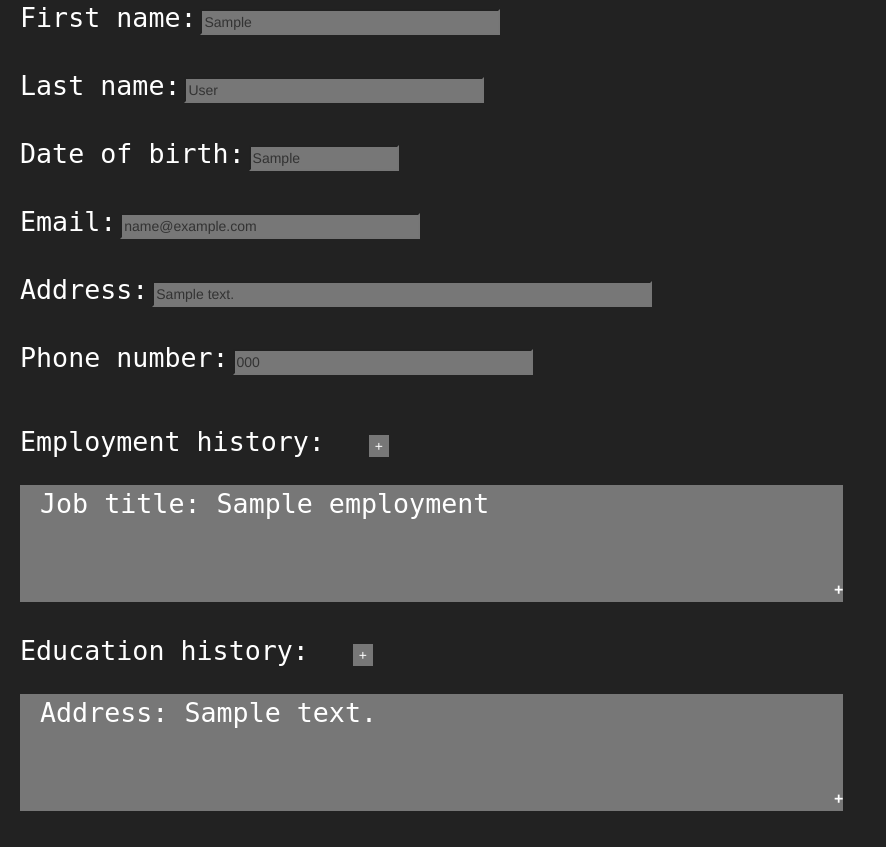
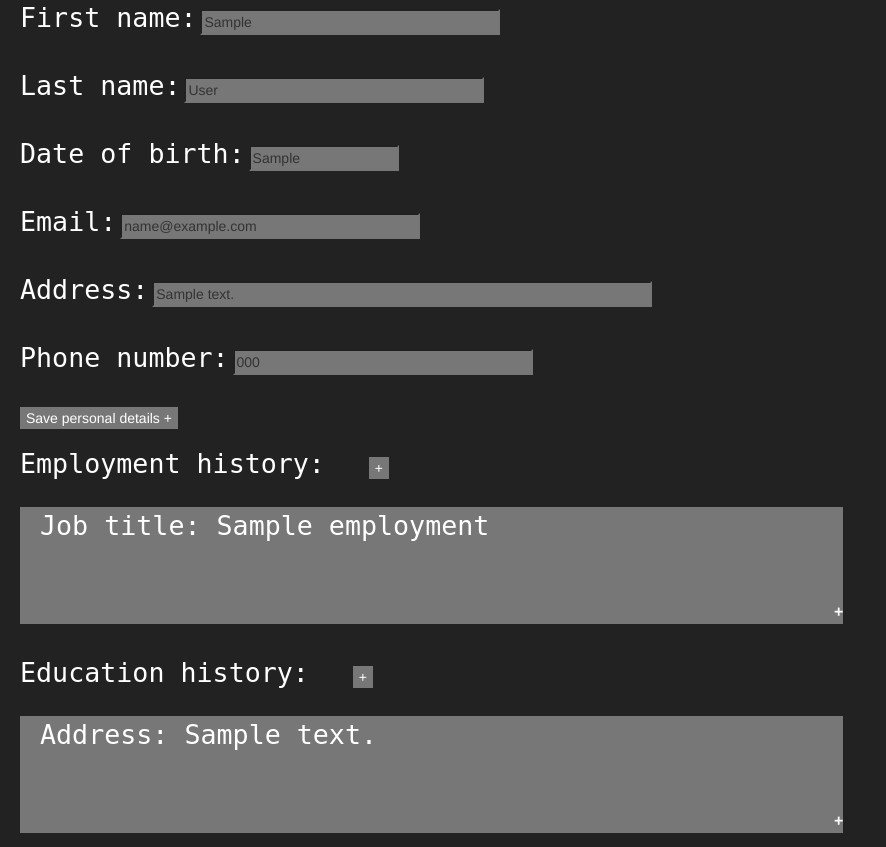
Before and after one commit to TerrifiedOrc/my-first-blog, a Django app: page /cv in a window 1280 px wide. Shown: the part 145-992 px from the top of the page, without its empty margins (0-886 px from the left). Before the commit the page ends 956 px from the top, so only its background shows below. Run offline with Django 3.2, Linux system fonts and the light colour scheme; tables that the repository leaves empty hold one stand-in row (values such as "Sample post"); some libraries are stand-ins or nearby versions.

Commit message:
site done

```diff
--- a/blog/templates/blog/cv.html
+++ b/blog/templates/blog/cv.html
@@ -2,6 +2,7 @@
 
 {% block content %}
 
+<form method="POST" action='cv/update_personal_details'>{% csrf_token %}
   <div class="cv_fields">
    <div class="cv-field">
     <p for="fname" class="side-by-side">First name: </p>
@@ -27,6 +28,8 @@
     <p for="phone" class="side-by-side">Phone number: </p>
     <input type="tel" id="phone" name="phone" class="side-by-side" value="{{cv.phone}}"><br><br>
   </div>
+    <button class="add-button" tpye="submit">Save personal details </button><br>
+</form>
 
 <h1 class="side-by-side">Employment history:</h1>
 <dir class="side-by-side">
--- a/blog/urls.py
+++ b/blog/urls.py
@@ -6,6 +6,7 @@ urlpatterns = [
 path('', views.home_page, name='home_page'),
 path('post_list', views.post_list, name='post_list'),
 path('cv', views.cv, name='cv'),
+path('cv/update_personal_details', views.update_personal_details, name='update_personal_details'),
 path('cv/employment/<int:id>/delete', views.employment_delete, name='employment_delete'),
 path('cv/employment/add', views.employment_add, name='employment_add'),
 path('cv/education/<int:id>/delete', views.education_delete, name='education_delete'),
--- a/blog/views.py
+++ b/blog/views.py
@@ -93,3 +93,14 @@ def education_add(request):
             startDate=startDate, endDate=endDate, foreignKey=foreignKey)
         education.save()
     return redirect('cv')
+
+def update_personal_details(request):
+    cv = CV.objects.all()[:1].get()
+    cv.fname = request.POST["fname"]
+    cv.lname = request.POST["lname"]
+    cv.dob = request.POST["dob"]
+    cv.email = request.POST["email"]
+    cv.address = request.POST["address"]
+    cv.phone = request.POST["phone"]
+    cv.save()
+    return redirect('cv')
```
Lines whose indentation alone changed are shown as unchanged.
